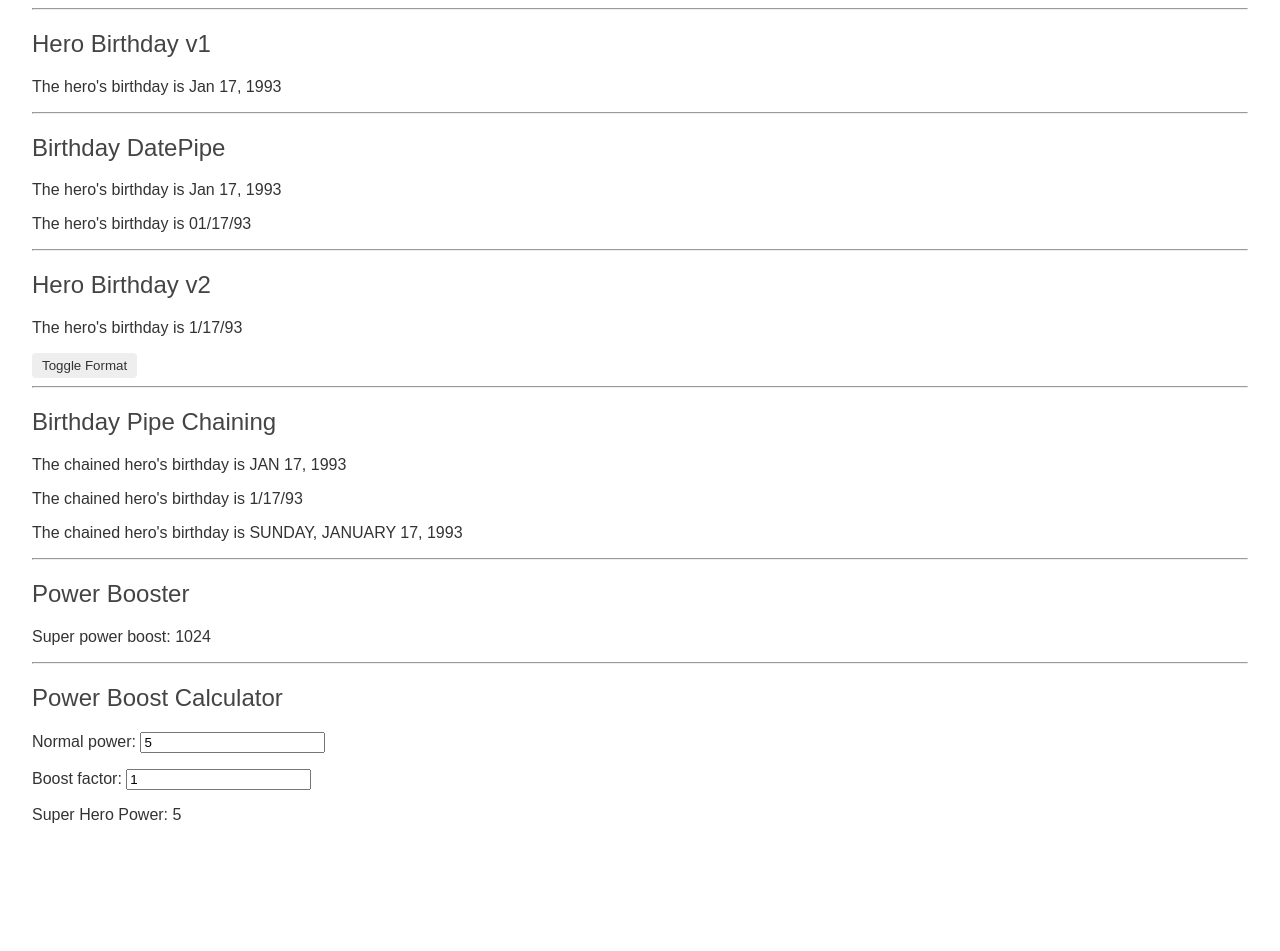
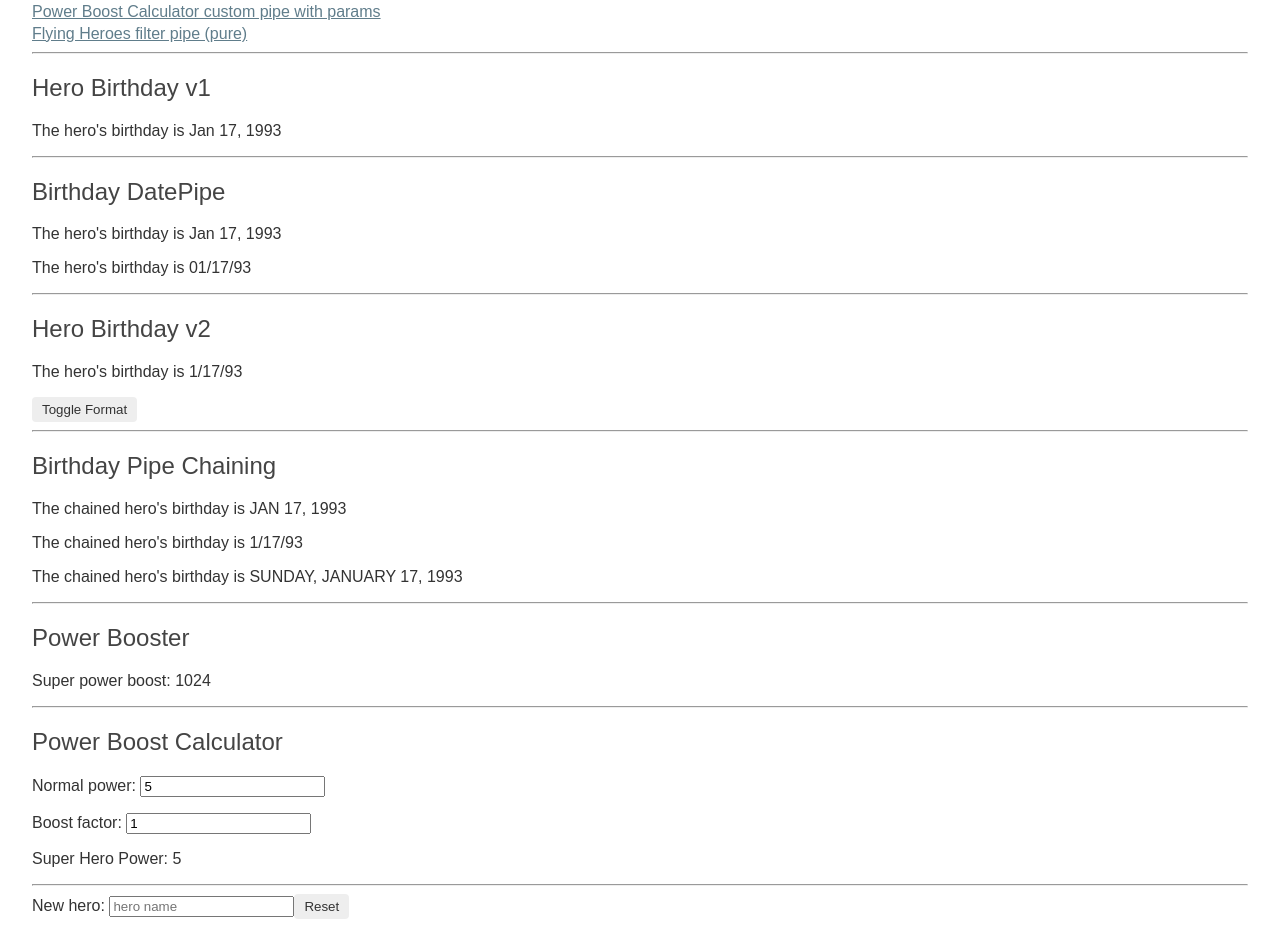
Before and after one commit to hong-il/node-angular-typescript-pipes, an Angular app: page / in a window 1280 px wide. Shown: the part 214-1165 px from the top of the page. Before the commit the page ends 1070 px from the top, so only its background shows below. Built offline with nearby package versions, Linux system fonts and the light colour scheme.

Commit message:
Create component - pipes and change detection

```diff
--- a/src/app/app.component.html
+++ b/src/app/app.component.html
@@ -5,6 +5,8 @@
 <a href="#happy-birthday2">Happy Birthday v2</a><br>
 <a href="#birthday-pipe-chaining">Birthday Pipe Chaining</a><br>
 <a href="#power-booster">Power Booster custom pipe</a><br>
+<a href="#power-boost-calc">Power Boost Calculator custom pipe with params</a><br>
+<a href="#flying-heroes">Flying Heroes filter pipe (pure)</a><br>
 
 <hr>
 <a id="happy-birthday1"></a>
@@ -48,3 +50,7 @@
 <hr>
 <a id="power-boost-calc"></a>
 <app-power-boost-calculator>loading</app-power-boost-calculator>
+
+<hr>
+<a id="flying-heroes"></a>
+<app-flying-heroes></app-flying-heroes>
--- a/src/app/app.module.ts
+++ b/src/app/app.module.ts
@@ -8,6 +8,7 @@
 import { PowerBoosterComponent } from './power-booster.component';
 import { PowerBoostCalculatorComponent } from './power-boost-calculator.component';
 import { ExponentialStrengthPipe } from './exponential-strength.pipe';
+import { FlyingHeroesComponent } from './flying-heroes.component';
 
 @NgModule({
   declarations: [
@@ -16,7 +17,8 @@
     HeroBirthdayComponent2,
     PowerBoosterComponent,
     PowerBoostCalculatorComponent,
-    ExponentialStrengthPipe
+    ExponentialStrengthPipe,
+    FlyingHeroesComponent
   ],
   imports: [
     BrowserModule,
--- /dev/null
+++ b/src/app/flying-heroes.component.html
@@ -0,0 +1,8 @@
+New hero:
+  <input type="text" #box
+          (keyup.enter)="addHero(box.value); box.value=''"
+          placeholder="hero name">
+  <button (click)="reset()">Reset</button>
+  <div *ngFor="let hero of heroes">
+    {{hero.name}}
+  </div>
--- /dev/null
+++ b/src/app/flying-heroes.component.ts
@@ -0,0 +1,23 @@
+import { Component } from '@angular/core';
+
+import { HEROES } from './heroes';
+
+@Component({
+  selector: 'app-flying-heroes',
+  templateUrl: './flying-heroes.component.html',
+  styles: ['#flyers, #all {font-style: italic}']
+})
+export class FlyingHeroesComponent {
+    heroes: any[] = [];
+    canFly = true;
+    constructor() { this.reset(); }
+
+    addHero(name: string) {
+      name = name.trim();
+      if (!name) { return; }
+      let hero = {name, canFly: this.canFly};
+      this.heroes.push(hero);
+    }
+
+    reset() { this.heroes = HEROES.slice(); }
+}
--- /dev/null
+++ b/src/app/heroes.ts
@@ -0,0 +1,2 @@
+export interface Flyer { canFly: boolean; }
+export const HEROES =  [];
```
